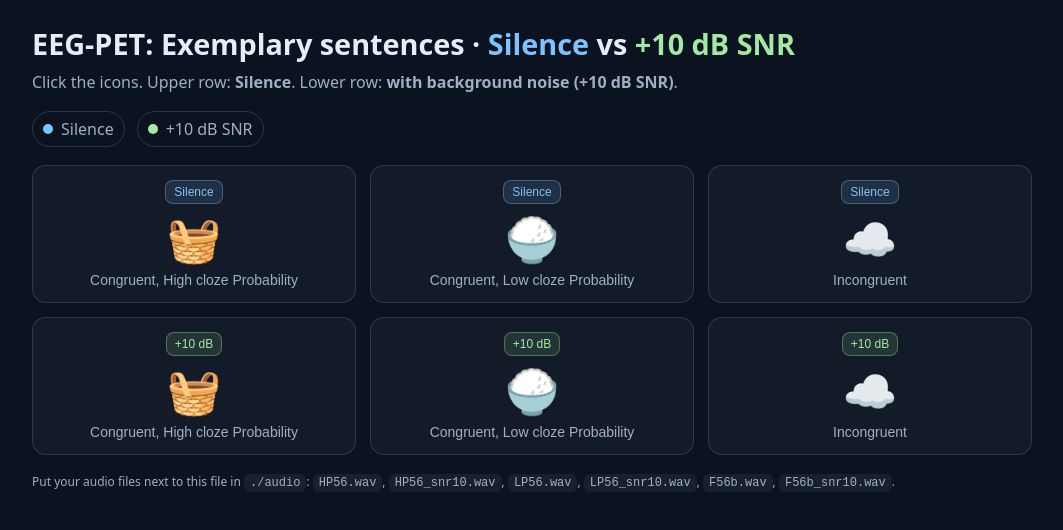
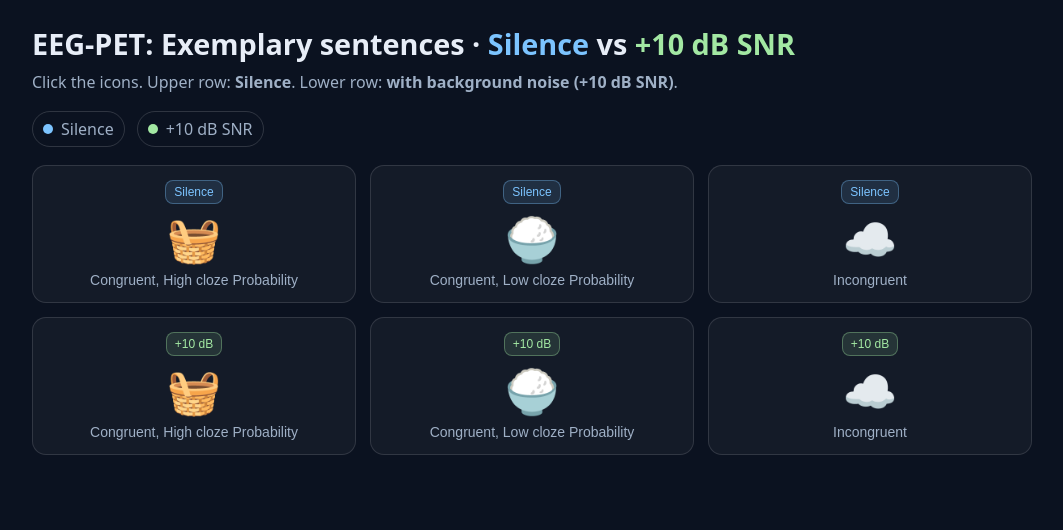
Before and after one commit to SwantjeHansen/eeg_pet_visualization, a plain HTML site: page play_sentences.html in a window 1280 px wide. Shown: the whole page, without its empty margins (108-1171 px from the left). Drawn offline with Linux system fonts and the light colour scheme.

Commit message:
Update play_sentences.html

```diff
--- a/play_sentences.html
+++ b/play_sentences.html
@@ -77,11 +77,6 @@
         <div class="label">Incongruent</div>
       </button>
     </div>
-
-    <footer>
-      Put your audio files next to this file in <code>./audio</code>:
-      <code>HP56.wav</code>, <code>HP56_snr10.wav</code>, <code>LP56.wav</code>, <code>LP56_snr10.wav</code>, <code>F56b.wav</code>, <code>F56b_snr10.wav</code>.
-    </footer>
   </div>
 
   <script>
```
